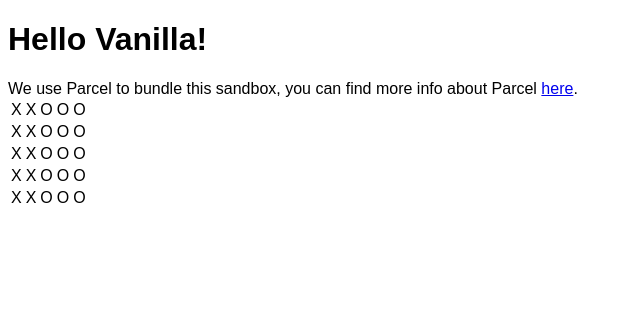
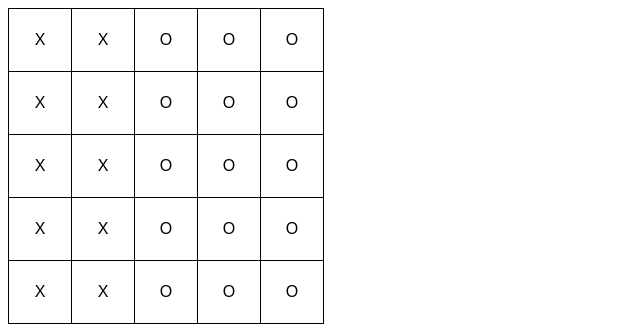
Before and after one commit to jesselankinen/assignment2, a website built with Parcel: page index.html in a window 1280 px wide. Shown: the whole page, without its empty margins (0-640 px from the left). Built offline with nearby package versions, Linux system fonts and the light colour scheme.

Commit message:
Assignment2

```diff
--- a/index.html
+++ b/index.html
@@ -8,7 +8,7 @@
 
 <body>
 	<div id="app"></div>
-	<table>
+	<table id="board">
 		<tr>
 			<td>X</td>
 			<td>X</td>
--- a/src/index.js
+++ b/src/index.js
@@ -1,9 +1,9 @@
 import "./styles.css";
 
-document.getElementById("app").innerHTML = `
-<h1>Hello Vanilla!</h1>
-<div>
-  We use Parcel to bundle this sandbox, you can find more info about Parcel
-  <a href="https://parceljs.org" target="_blank" rel="noopener noreferrer">here</a>.
-</div>
-`;
+//document.getElementById("app").innerHTML = `
+//<h1>Hello Vanilla!</h1>
+//<div>
+//  We use Parcel to bundle this sandbox, you can find more info about Parcel
+//  <a href="https://parceljs.org" target="_blank" rel="noopener noreferrer">here</a>.
+//</div>
+//`;
--- a/src/styles.css
+++ b/src/styles.css
@@ -1,3 +1,18 @@
 body {
   font-family: sans-serif;
 }
+
+table {
+  border-collapse: collapse;
+}
+
+table, td {
+  border: 1px solid black;
+}
+
+td {
+  width: 60px;
+  height: 60px;
+  text-align: center;
+  vertical-align: middle;
+}
```
